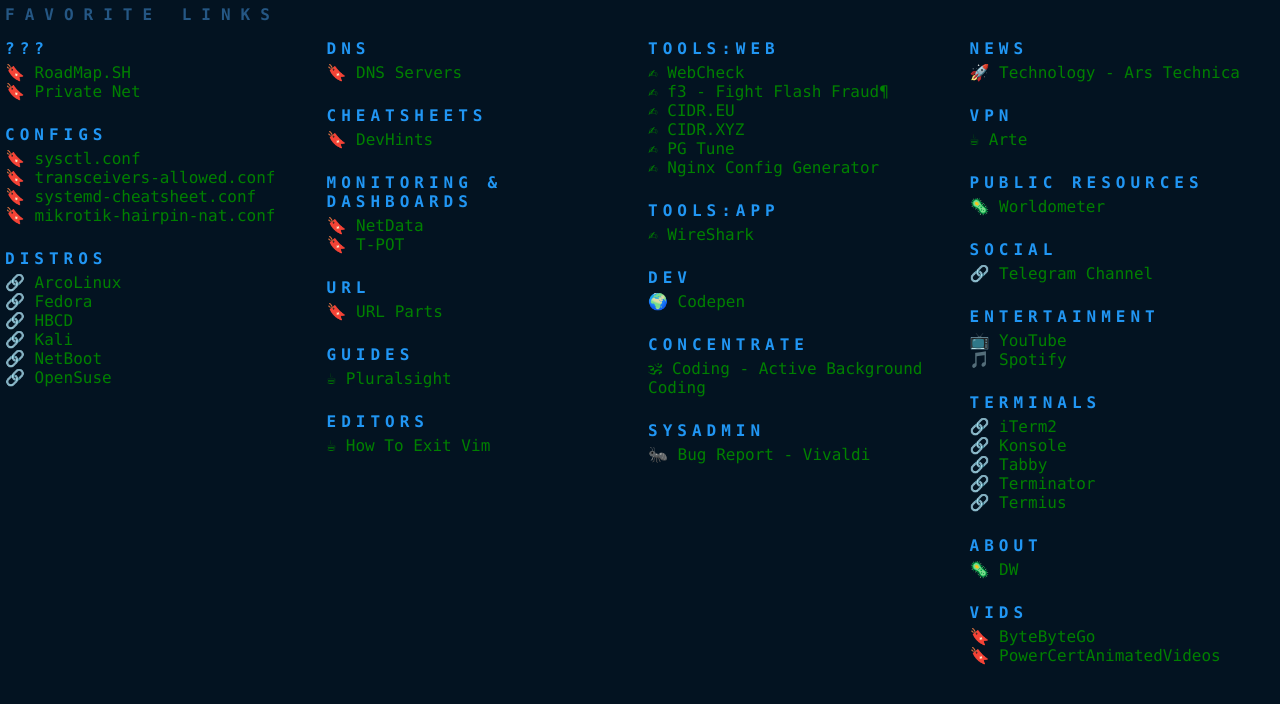
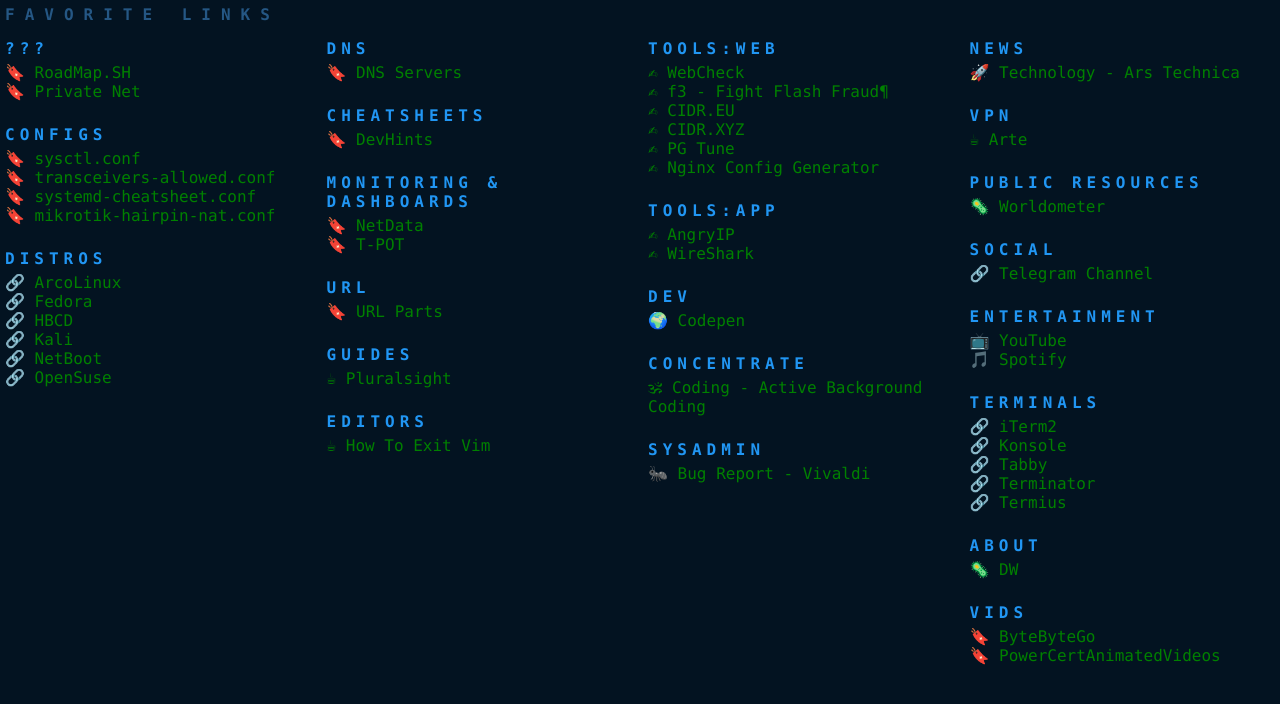
Before and after one commit to iCra5h/F-ckingLocalhost, a plain HTML site: page index.html in a window 1280 px wide. Drawn offline with Linux system fonts and the light colour scheme.

Commit message:
Update index.html

```diff
--- a/index.html
+++ b/index.html
@@ -81,6 +81,7 @@
       <br />
 
       <h3>Tools:App</h3>
+      <p><a href="https://angryip.org/">&#9997; AngryIP</a></p>
       <p><a href="https://wireshark.org/">&#9997; WireShark</a></p>
 
       <br />
```
